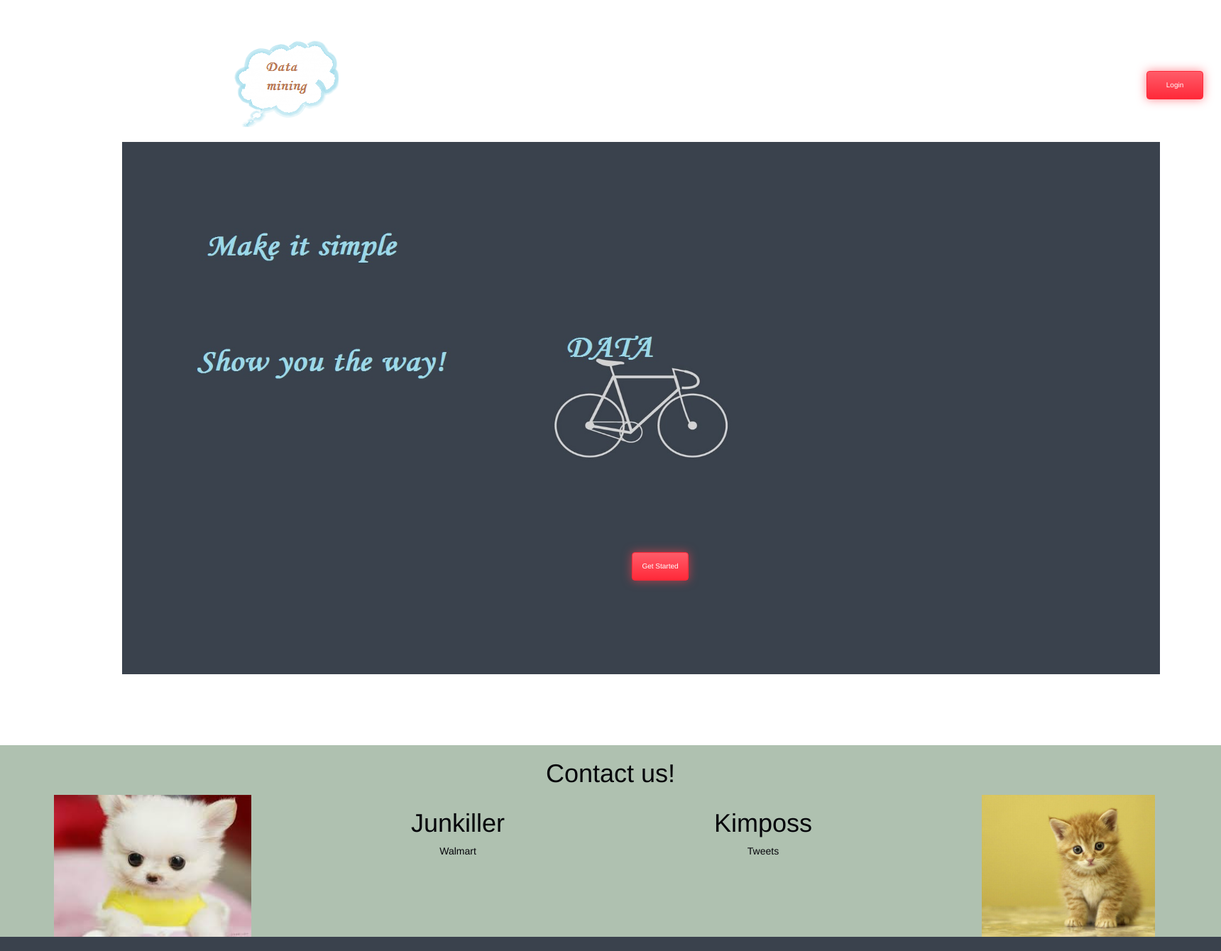
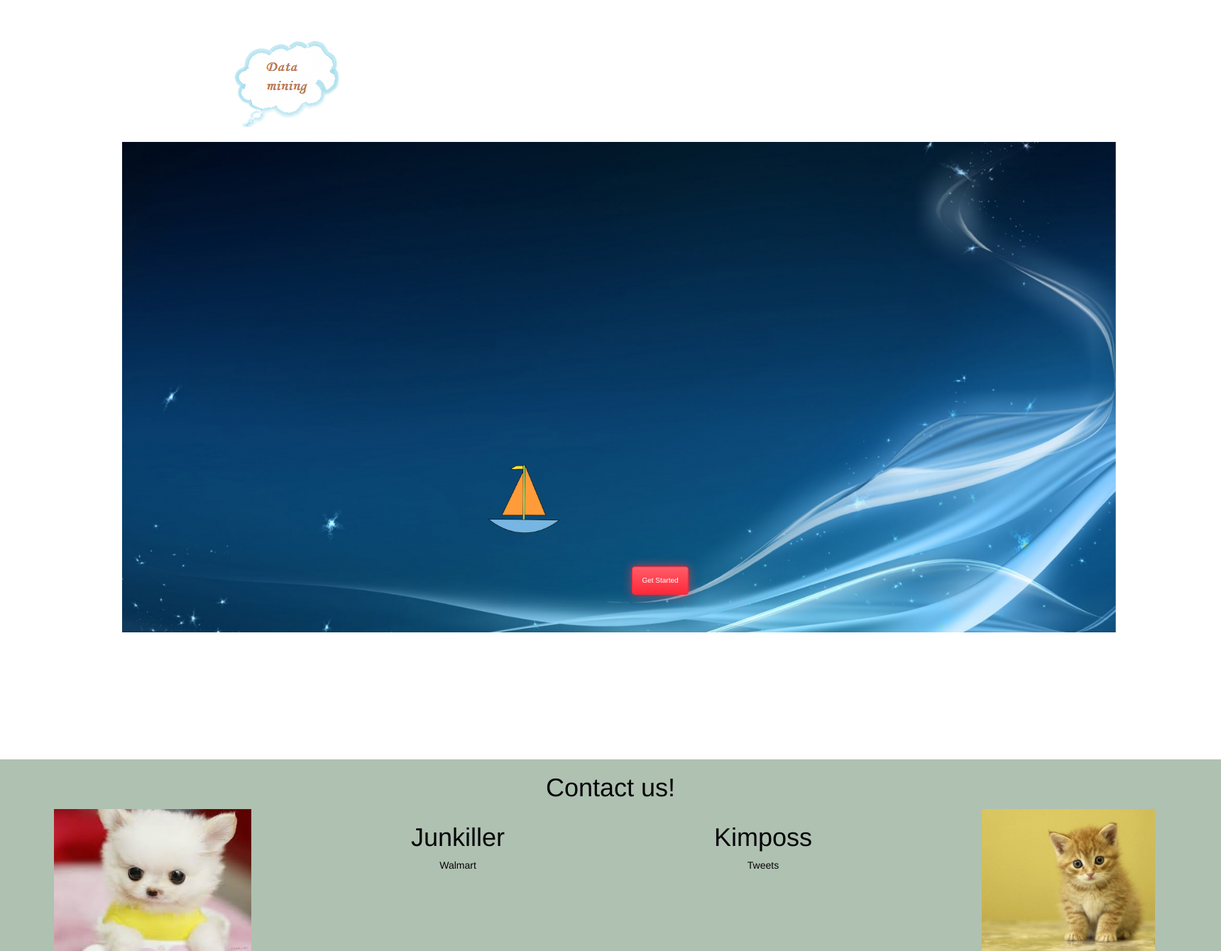
Before and after one commit to Jun321/mysite, a Django app: page /walmart/ in a window 1720 px wide. Shown: the whole page at 71% size. Run offline with Django 3.2, Linux system fonts and the light colour scheme; some libraries are stand-ins or nearby versions.

Commit message:
home page

```diff
--- a/walmart/static/walmart/css/style.css
+++ b/walmart/static/walmart/css/style.css
@@ -33,6 +33,10 @@
 }
 #img1{
     margin-left:10%;
+}
+#img2{
+    margin-left:40%;
+    margin-top: -30%;
 }
 #form1{
    font-size: 15px;
--- a/walmart/templates/walmart/index.html
+++ b/walmart/templates/walmart/index.html
@@ -168,7 +168,7 @@
              {% if user.is_authenticated %}
                 <a class="button button-glow button-rounded button-raised button-caution " id="btn1" href= '{% url 'walmart:logout' %}'>Welcome, {{ user.username }}. Logout</a>
              {% else %}
-                <button class="button button-glow button-rounded button-raised button-caution" id="btn" data-toggle="modal" data-target="#myModal1">Login</button>
+
              {% endif %}
              <!-- <button class="button button-glow button-rounded button-raised button-caution" id="btn" data-toggle="modal" data-target="#myModal1">Login</button> -->
             <div class="modal fade" id="myModal1" role="dialog">
@@ -205,9 +205,10 @@
                 </div>
             </div>
         </div>
-    <img src="{% static 'walmart/img/img.jpg' %} " style="height:750px;width: 85%;" id="img1">
+    <img src="{% static 'walmart/img/img.png' %} " style="height:750px;width: 90%;" id="img1">
+    <img src="{% static 'walmart/img/img1.png' %}"  style="width:100px;" id="img2" >
     <div class="container">
-        <a href="#" class="button button-glow button-rounded button-raised button-caution" id="bt">Get Started</a>
+        <a href="#" class="button button-glow button-rounded button-raised button-caution" id="bt" data-toggle="modal" data-target="#myModal1">Get Started</a>
     </div>
 
     {% if user.is_authenticated %}
```
Also changed, not shown: walmart/static/walmart/img/img.png, walmart/static/walmart/img/img1.png (added).
